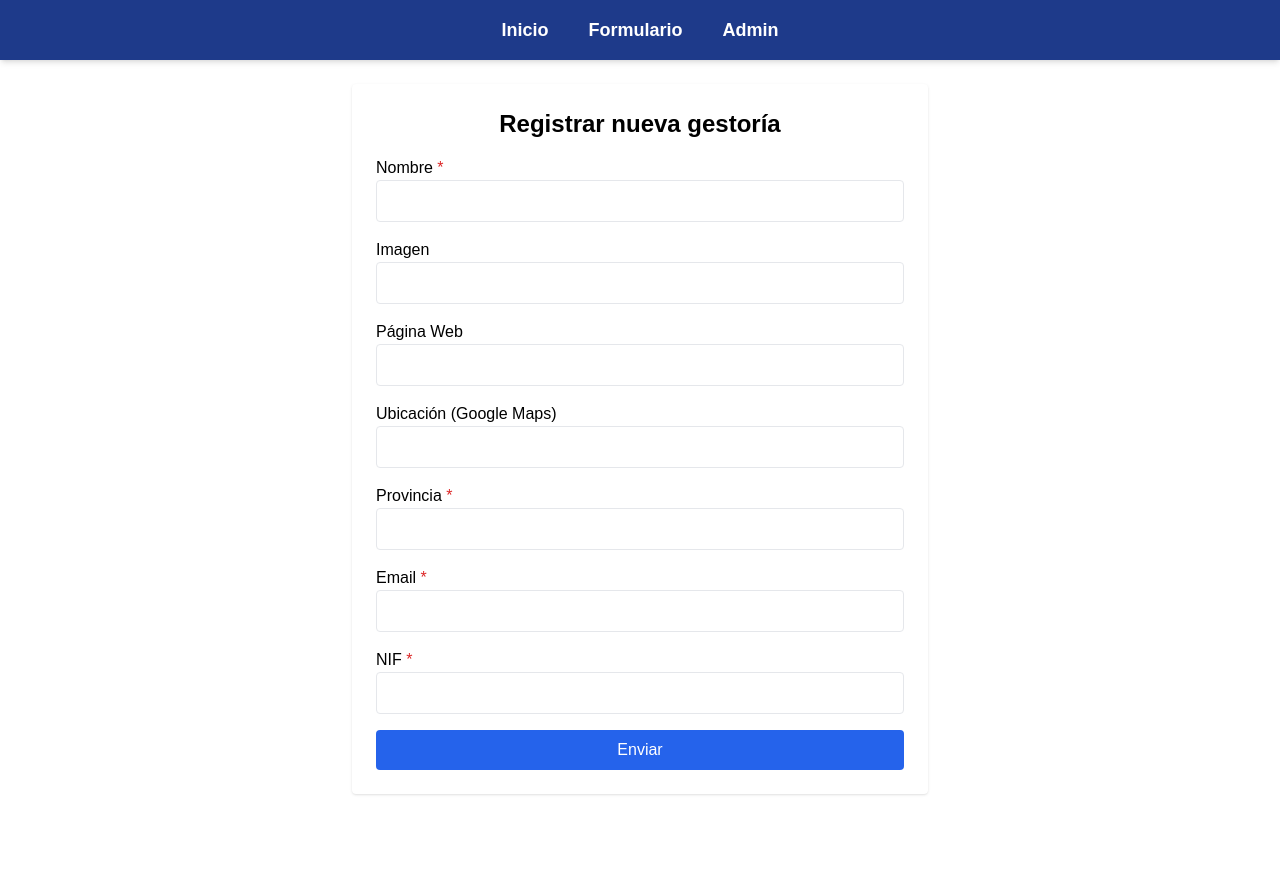
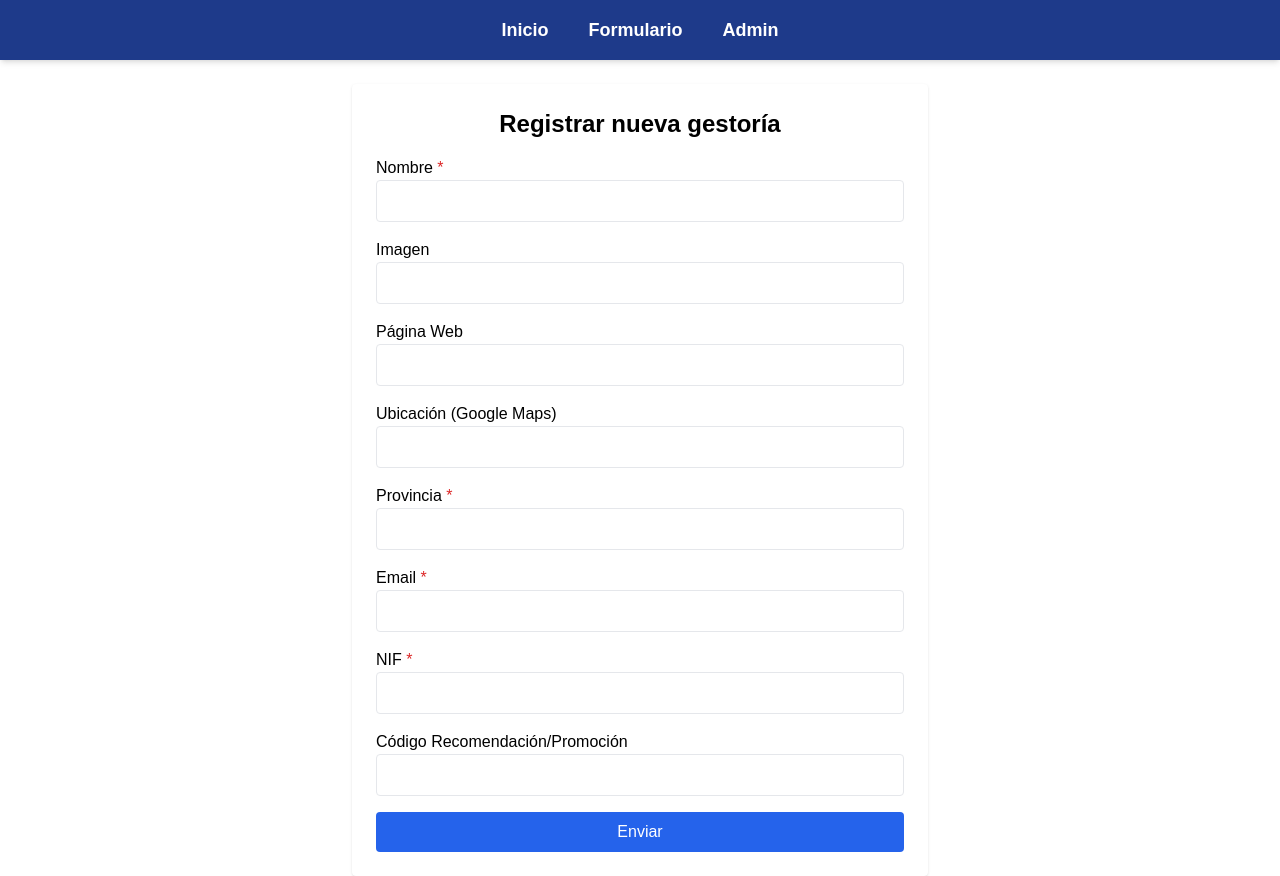
Before and after one commit to emiliohv/taxrating, a React (Vite) app in the folder frontend/: page /formulario in a window 1280 px wide. Before the commit the page ends 800 px from the top, so only its background shows below. Built offline with nearby package versions, Linux system fonts and the light colour scheme.

Commit message:
código descuento recomendación

```diff
--- a/frontend/src/pages/Formulario.jsx
+++ b/frontend/src/pages/Formulario.jsx
@@ -9,7 +9,8 @@ const Formulario = () => {
     location: "",
     province: "",
     email: "",
-    nif: ""
+    nif: "",
+    promocode: ""
   });
 
   const [enviado, setEnviado] = useState(false);
@@ -98,6 +99,10 @@ const Formulario = () => {
           NIF <span className="text-red-600">*</span>
           <input type="text" name="nif" value={form.nif} onChange={handleChange} className="border p-2 rounded w-full" />
         </label>
+        <label>
+          Código Recomendación/Promoción
+          <input type="text" name="promocode" value={form.promocode} onChange={handleChange} className="border p-2 rounded w-full" />
+        </label>
         <button type="submit" className="bg-blue-600 text-white py-2 rounded hover:bg-blue-700">Enviar</button>
       </form>
     </div>
```
